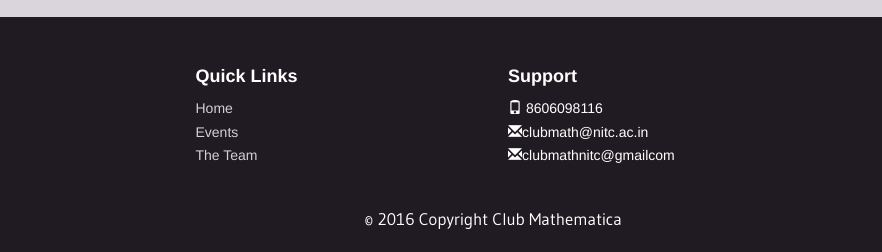
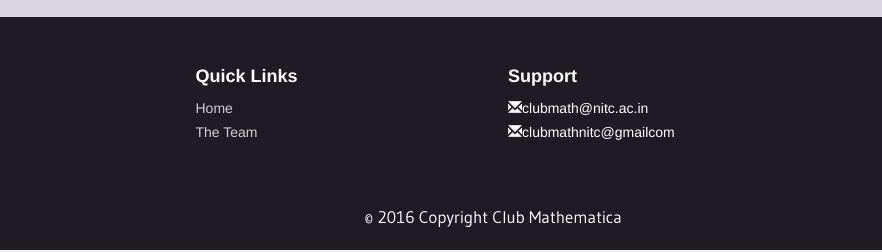
Before and after one commit to dheerajmohan/dheerajmohan.github.io, a plain HTML site: page index.html in a window 1280 px wide. Shown: the part 1562-1814 px from the top of the page, 147-1029 px from the left. Drawn offline with nearby package versions, Linux system fonts and the light colour scheme.

Commit message:
Update index.html

```diff
--- a/index.html
+++ b/index.html
@@ -71,7 +71,7 @@
       <ul class="nav navbar-nav navbar-right">
         <li><a class="hvr-underline-from-center" href="#about">ABOUT</a></li>
         <li><a class="hvr-underline-from-center"href="#portfolio">PORTFOLIO</a></li>
-        <li><a class="hvr-underline-from-center"href="#events">EVENTS</a></li>
+<!--         <li><a class="hvr-underline-from-center"href="#events">EVENTS</a></li> -->
         <li><a class="hvr-underline-from-center"href="#team">THE TEAM</a></li>
         <li><a class="hvr-underline-from-center"href="#team">CONTACT US</a></li>
       </ul>
@@ -204,14 +204,14 @@
                     <h5>Quick Links</h5>
                     <ul>
                         <li><a href="#">Home</a></li>
-                        <li><a href="#">Events</a></li>
+<!--                         <li><a href="#">Events</a></li> -->
                         <li><a href="#">The Team</a></li>
                     </ul>
                 </div>
                 <div class="col-sm-3">
                     <h5>Support</h5>
                     <ul>
-                        <li><span class="glyphicon glyphicon-phone"></span> 8606098116</li>
+<!--                         <li><span class="glyphicon glyphicon-phone"></span> 8606098116</li> -->
                         <li><span class="glyphicon glyphicon-envelope"></span>clubmath@nitc.ac.in</li>
                         <li><span class="glyphicon glyphicon-envelope"></span>clubmathnitc@gmailcom</li>
                     </ul>
@@ -228,10 +228,6 @@
             <div class="row" style="text-align: center; margin-bottom: 10px !important;"><p style="text-align: center; font-size: 1.2em ">© 2016 Copyright Club Mathematica </p></div>
         </div>
     </div>
- <!--
-    <script src="https://ajax.googleapis.com/ajax/libs/jquery/1.12.4/jquery.min.js"></script>
-    <script src="http://maxcdn.bootstrapcdn.com/bootstrap/3.3.7/js/bootstrap.min.js"></script>
--->
 
 </body>
 </html>
```
